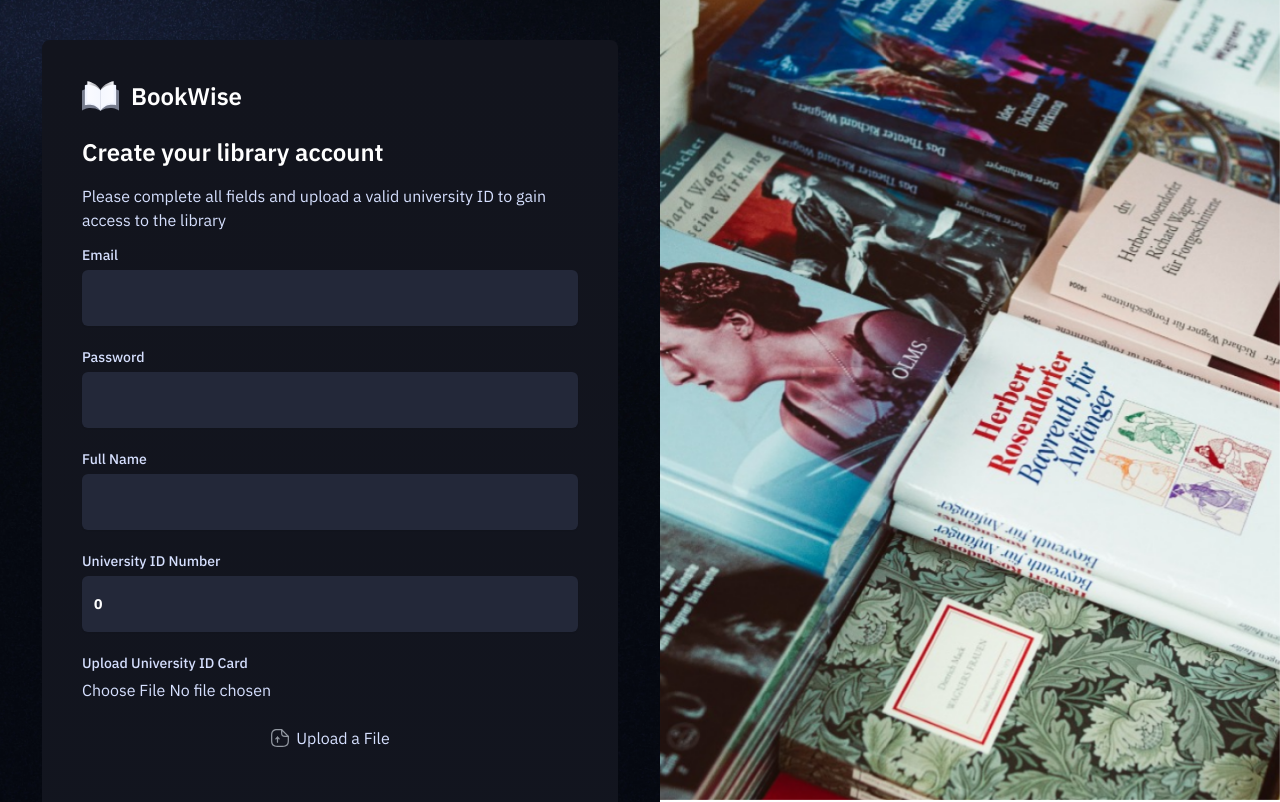
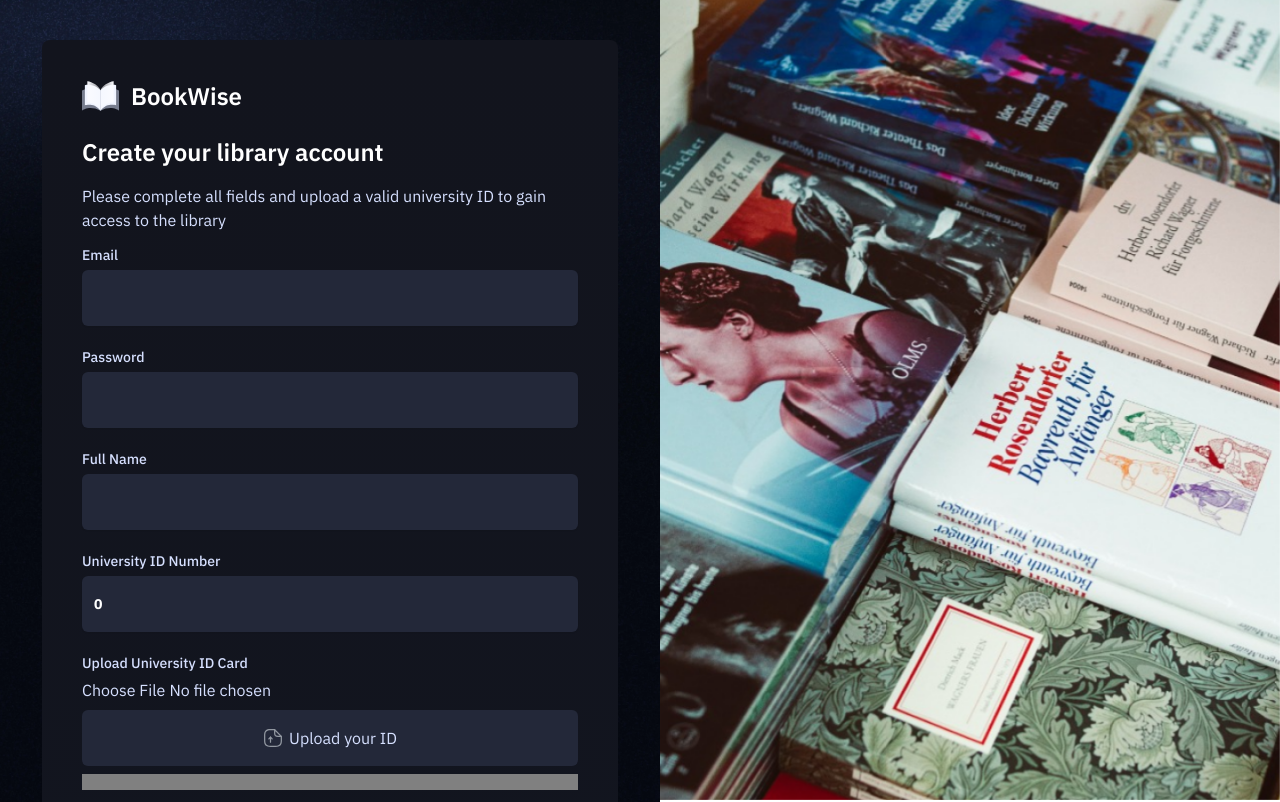
Before and after one commit to bank8426/try-next-nextauth-tailwindcss-shadcn-postgresql-neon-drizzle-redis-resend-vercel, a Next.js app: page /sign-up in a window 1280 px wide. Shown: the top 802 px of the page. Built offline with nearby package versions, Linux system fonts and the light colour scheme; no server answers; what @imagekit/next would draw is missing.

Commit message:
rename ImageUpload to FileUpload, handle FileUpload based on file type

```diff
--- a/components/AuthForm.tsx
+++ b/components/AuthForm.tsx
@@ -22,7 +22,7 @@ import {
 import { Input } from "@/components/ui/input";
 import Link from "next/link";
 import { FIELD_NAMES, FIELD_TYPES } from "@/constants";
-import ImageUpload from "./ImageUpload";
+import FileUpload from "./FileUpload";
 import { toast } from "sonner";
 import { useRouter } from "next/navigation";
 
@@ -91,7 +91,14 @@ const AuthForm = <T extends FieldValues>({
                   </FormLabel>
                   <FormControl>
                     {field.name === "universityCard" ? (
-                      <ImageUpload onFileChange={field.onChange} />
+                      <FileUpload
+                        onFileChange={field.onChange}
+                        type="image"
+                        accept="image"
+                        placeholder="Upload your ID"
+                        folder="ids"
+                        variant="dark"
+                      />
                     ) : (
                       <Input
                         required
--- a/components/ImageUpload.tsx
+++ b/components/FileUpload.tsx
@@ -8,11 +8,13 @@ import {
   ImageKitInvalidRequestError,
   ImageKitServerError,
   ImageKitUploadNetworkError,
+  Video,
 } from "@imagekit/next";
 import Image from "next/image";
 import { toast } from "sonner";
 
 import { useRef, useState } from "react";
+import { cn } from "@/lib/utils";
 
 const {
   env: {
@@ -41,15 +43,34 @@ const authenticator = async () => {
   }
 };
 
-const ImageUpload = ({
+interface Props {
+  type: "image" | "video";
+  accept: string;
+  placeholder: string;
+  folder: string;
+  variant: "dark" | "light";
+  onFileChange: (filePath: string) => void;
+}
+
+const FileUpload = ({
+  type,
+  accept,
+  placeholder,
+  folder,
+  variant,
   onFileChange,
-}: {
-  onFileChange: (filePath: string) => void;
-}) => {
+}: Props) => {
   // State to keep track of the current upload progress (percentage)
   const [progress, setProgress] = useState(0);
   const [file, setFile] = useState<{ filePath: string } | null>(null);
-
+  const styles = {
+    button:
+      variant === "dark"
+        ? "bg-dark-300"
+        : "bg-light-600 border-gray-100 border",
+    placeholder: variant === "dark" ? "text-light-100" : "text-slate-500",
+    text: variant === "dark" ? "text-light-100" : "text-dark-400",
+  };
   // Create a ref for the file input element to access its files easily
   const fileInputRef = useRef<HTMLInputElement>(null);
 
@@ -90,6 +111,9 @@ const ImageUpload = ({
         onProgress: (event) => {
           setProgress((event.loaded / event.total) * 100);
         },
+        folder: folder,
+        checks: `"file.mime" : ${accept}`,
+        useUniqueFileName: true,
         // Abort signal to allow cancellation of the upload if needed.
         abortSignal: abortController.signal,
       });
@@ -98,10 +122,12 @@ const ImageUpload = ({
         filePath: uploadResponse.filePath,
       });
       onFileChange(uploadResponse.filePath);
-      toast.success("Image uploaded successfully", {
+      toast.success(`${type} uploaded successfully`, {
         description: `${uploadResponse.filePath} uploaded successfully`,
       });
     } catch (error) {
+      console.error("-----error");
+      console.error(error);
       // Handle specific error types provided by the ImageKit SDK.
       if (error instanceof ImageKitAbortError) {
         console.error("Upload aborted:", error.reason);
@@ -116,10 +142,32 @@ const ImageUpload = ({
         console.error("Upload error:", error);
       }
 
-      toast.error("Image upload failed", {
-        description: `Your image could not be uploaded. Please try again.`,
+      toast.error(`${type} upload failed`, {
+        description: `Your ${type} could not be uploaded. Please try again.`,
       });
     }
+  };
+
+  const onValidate = (file: File) => {
+    if (type === "image") {
+      if (file.size > 20 * 1024 * 1024) {
+        toast.error(`File size too large`, {
+          description: `Please upload a file that is less than 20MB in size`,
+        });
+
+        return false;
+      }
+    } else if (type === "video") {
+      if (file.size > 50 * 1024 * 1024) {
+        toast.error(`File size too large`, {
+          description: `Please upload a file that is less than 50MB in size`,
+        });
+
+        return false;
+      }
+    }
+
+    return true;
   };
 
   return (
@@ -133,7 +181,7 @@ const ImageUpload = ({
       />
       {/* Button to trigger the upload process */}
       <button
-        className="upload-btn"
+        className={cn("upload-btn", styles.button)}
         type="button"
         onClick={(e) => {
           if (fileInputRef.current) {
@@ -149,24 +197,34 @@ const ImageUpload = ({
           className="object-contain"
         />
 
-        <p className="text-light-100 text-base">Upload a File</p>
+        <p className={cn("text-base", styles.placeholder)}>{placeholder}</p>
 
-        {file && <p className="upload-filename">{file.filePath}</p>}
+        {file && (
+          <p className={cn("upload-filename", styles.text)}>{file.filePath}</p>
+        )}
       </button>
-      {file && (
+
+      {/* Display the current upload progress */}
+      <progress className="w-full" value={progress} max={100}></progress>
+
+      {file &&
+        (type === "image" ? (
           <IKImage
             src={file.filePath}
             alt={file.filePath}
             width={500}
             height={300}
           />
-      )}
+        ) : type === "video" ? (
+          <Video
+            src={file.filePath}
+            controls
+            className="h-96 w-full rounded-xl"
+          />
+        ) : null)}
       <br />
-      {/* Display the current upload progress */}
-      Upload image progress:{" "}
-      <progress className="w-full" value={progress} max={100}></progress>
     </ImageKitProvider>
   );
 };
 
-export default ImageUpload;
+export default FileUpload;
```
Also changed, not shown: components.json. Lines whose indentation alone changed are shown as unchanged.
